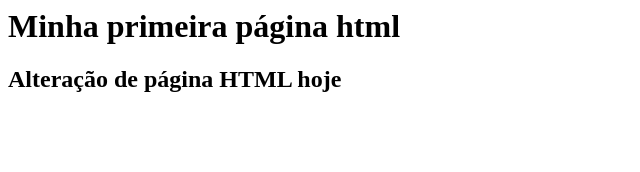
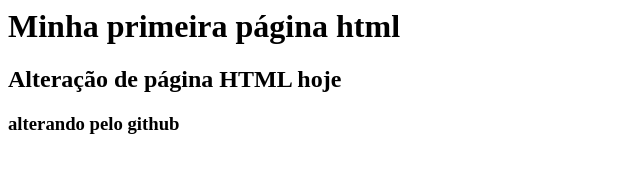
Before and after one commit to renanaugust/gama-no-github, a plain HTML site: page index.html in a window 1280 px wide. Shown: the whole page, without its empty margins (0-640 px from the left). Drawn offline with Linux system fonts and the light colour scheme.

Commit message:
atualização a partir do github

```diff
--- a/index.html
+++ b/index.html
@@ -2,5 +2,6 @@
   <body>
     <h1>Minha primeira página html</h1>
     <h2>Alteração de página HTML hoje</h2>
+    <h3>alterando pelo github</h3>
   </body>
 </html>
```
